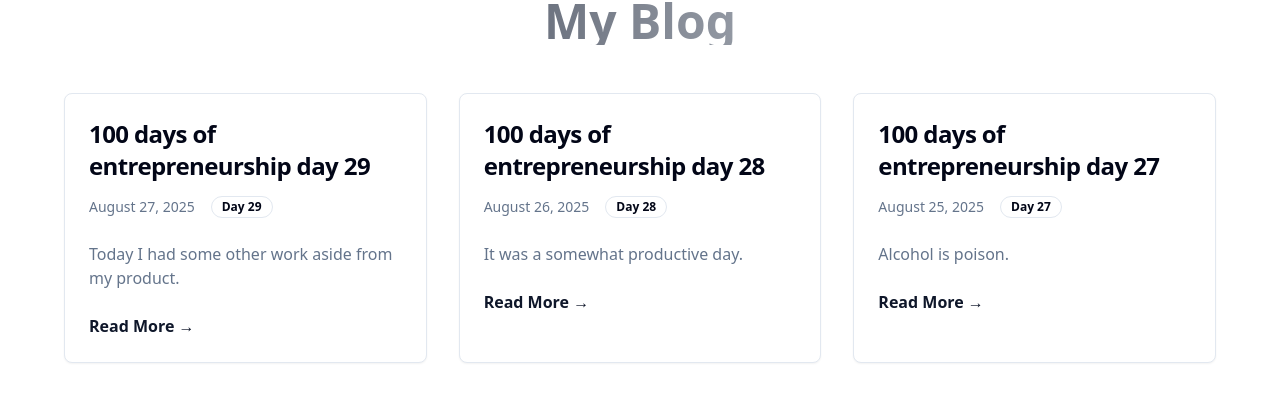
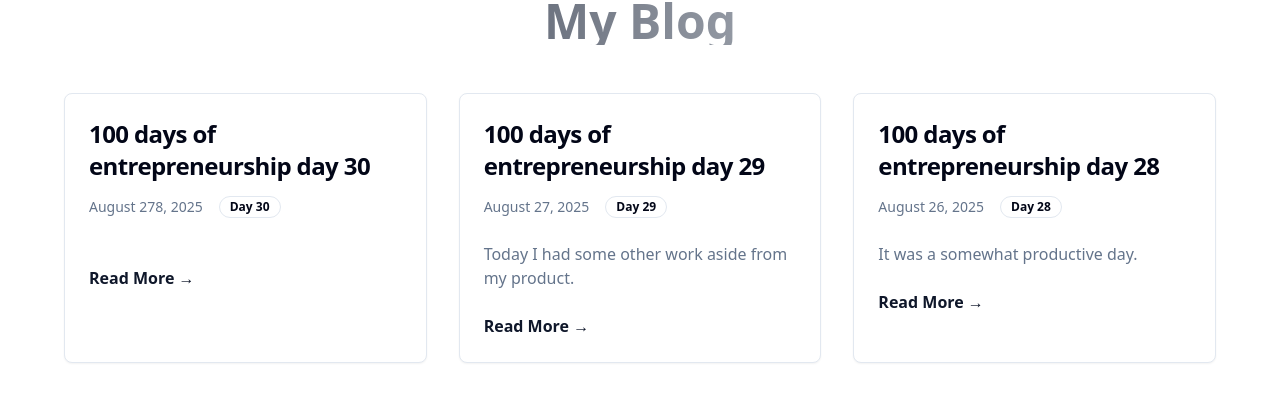
Before and after one commit to hritik1999/portfolio, a Vue app in the folder frontend/: page /blog in a window 1280 px wide. Shown: the part 139-532 px from the top of the page. Built offline with nearby package versions, Linux system fonts and the light colour scheme.

Commit message:
added new blog

```diff
--- a/frontend/src/views/Blog.vue
+++ b/frontend/src/views/Blog.vue
@@ -914,6 +914,35 @@ export default {
 
     <p>On the social side, Twitter and Reddit engagement is ongoing, but the results aren’t that great yet.</p>
           `
+        },
+        {
+          id:25,
+          title:'100 days of entrepreneurship day 30',
+          slug:'100-days-of-entrepreneurship-day-30',
+          day:'30',
+          date:'August 278, 2025',
+          snippet:"",
+          content:`
+          <p>Hello readers</p>
+
+            <p>After having a somewhat consistent streak of work, I relapsed today. I wasted the whole day doing nothing but scrolling Twitter, Reddit, and watching TV shows while constantly thinking that I should have been working. It’s not like I was getting a lot done before, but still, something is better than nothing. I don’t know why I do this. I have big ambitions, I want to achieve great things, and I have the ability to do so — then why do I choose inaction? Why do I keep wasting time instead of working toward my goals? I have no idea.</p>
+
+  <p>Is it because we are animals and tend to follow habits, and I’ve built up very bad ones? Is it because I’ve never really had to work hard to get by in life — exams and everything else always came easily to me? Is it because we tend to flow into things, and I often choose to start with the wrong activities? Is it because I was suicidal until the age of 20 and remain somewhat nihilistic, so I don’t see much value in long-term things? Is it because I fear failure? Or is it because I want to maintain the illusion of the potential I believe I have?</p>
+
+  <p>Why is it that when a new episode of a show drops, I feel an urgency to watch it immediately, but when it comes to my ambitions, I tell myself I’ll do it tomorrow? It doesn’t make sense.</p>
+
+  <p>I don’t have answers to any of these questions. I don’t understand why I am like this. Why can’t I be like my idols, who work at least 8–10 hours a day to achieve what they want in life? Why can’t I do that?</p>
+
+  <p>It’s not that I’m not interested in coding or working — because when I do work, I get very excited and lost in it. But then I take a break due to exhaustion, and that’s when I derail.</p>
+
+  <p>I have no sense of urgency in my life to achieve my goals as quickly as possible, and I don’t know why. I’m working on one feature at a speed that feels painfully slow, especially in this era of AI where people can build apps like mine in just a few hours. Why don’t I have that same sense of urgency? Is it because my father still supports me financially at the age of 25? If I moved out, would I develop that urgency? Maybe. Maybe not. I don’t know.</p>
+
+  <p>I’m just fed up with myself. Why can’t I do what needs to be done? Why am I my own worst enemy? How are other people so responsible?</p>
+
+  <p>I want to be able to work at least 8 hours a day, but I don’t know how to make that happen.</p>
+
+  <p>I have an exam on Sunday, so I’ll be preparing for it over the next two days. The next blog I write will be on Monday.</p>
+          `
         }
         // Future blog posts will be added here with their own unique slug
       ]
```
